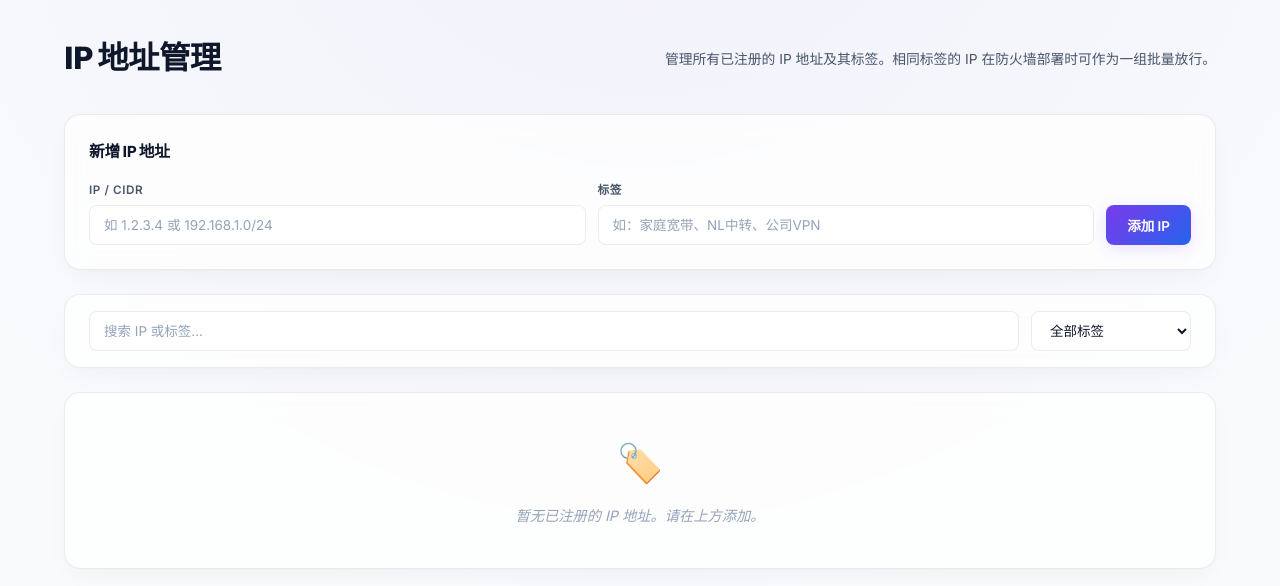
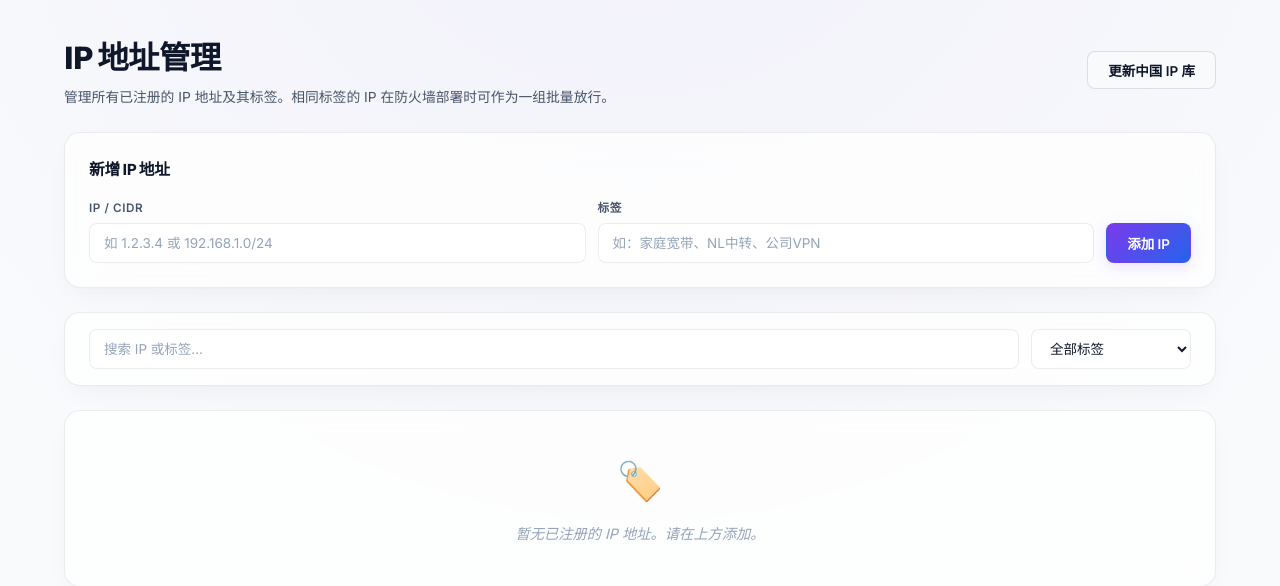
Before and after one commit to lostornot/snell-ufw-manager, a FastAPI app: page /ip-manage in a window 1280 px wide. Shown: the part 64-650 px from the top of the page. Run offline with FastAPI, Linux system fonts and the light colour scheme; data that the repository does not hold is empty.

Commit message:
feat: integrate manual CN IP database updater button on IP manage UI (TDD green)

```diff
--- a/controller/app/templates/ip_groups.html
+++ b/controller/app/templates/ip_groups.html
@@ -4,9 +4,22 @@
 {% block title %}IP 地址管理 — VPS UFW Firewall Manager{% endblock %}
 
 {% block content %}
-<div class="page-header">
-  <h1 class="page-title">IP 地址管理</h1>
-  <p class="page-subtitle">管理所有已注册的 IP 地址及其标签。相同标签的 IP 在防火墙部署时可作为一组批量放行。</p>
+<div class="page-header" style="display: flex; justify-content: space-between; align-items: center; margin-bottom: 24px;">
+  <div>
+    <h1 class="page-title" style="margin: 0;">IP 地址管理</h1>
+    <p class="page-subtitle" style="margin: 4px 0 0 0;">管理所有已注册的 IP 地址及其标签。相同标签的 IP 在防火墙部署时可作为一组批量放行。</p>
+  </div>
+  <div>
+    <button class="btn btn-secondary"
+            hx-post="/api/ip-addresses/update-cn"
+            hx-target="#ip-address-list"
+            hx-swap="outerHTML"
+            hx-indicator="#update-cn-spinner"
+            style="display: inline-flex; align-items: center; justify-content: center; height: 38px; gap: 8px;">
+      <span class="spinner htmx-indicator" id="update-cn-spinner" style="margin: 0;"></span>
+      更新中国 IP 库
+    </button>
+  </div>
 </div>
 
 {# ── 新增 IP 地址 ── #}
--- a/controller/app/test_migration.py
+++ b/controller/app/test_migration.py
@@ -6,8 +6,10 @@ import sys
 
 # 确保能导入同级 database 模块
 sys.path.append(os.path.dirname(os.path.abspath(__file__)))
+import pytest
 from database import init_db, get_db_path
 
+@pytest.mark.asyncio
 async def test_migration():
     temp_db = tempfile.mktemp(suffix=".db")
     # 临时覆盖全局 SNELL_DB 环境变量以进行测试隔离
```
